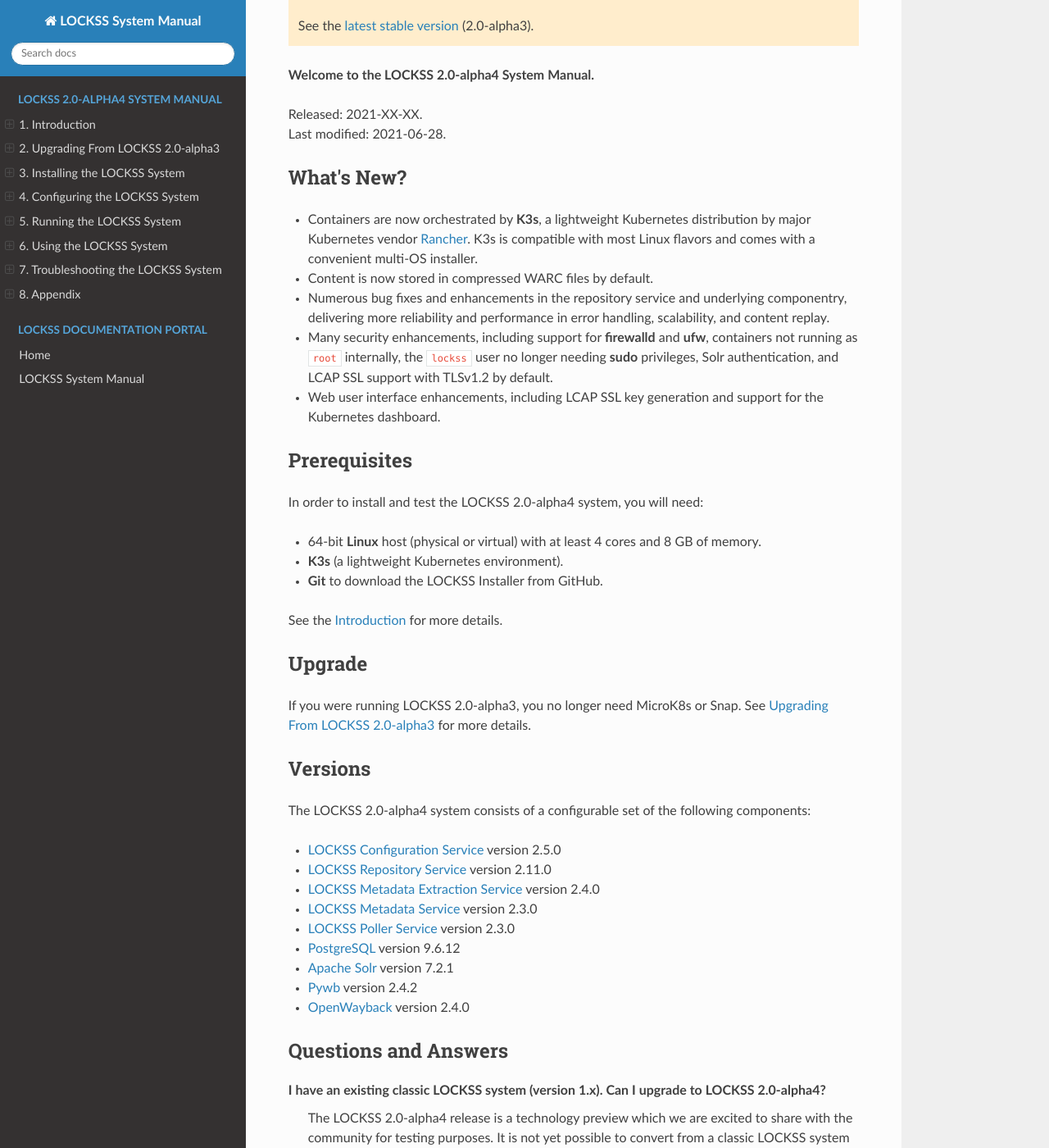
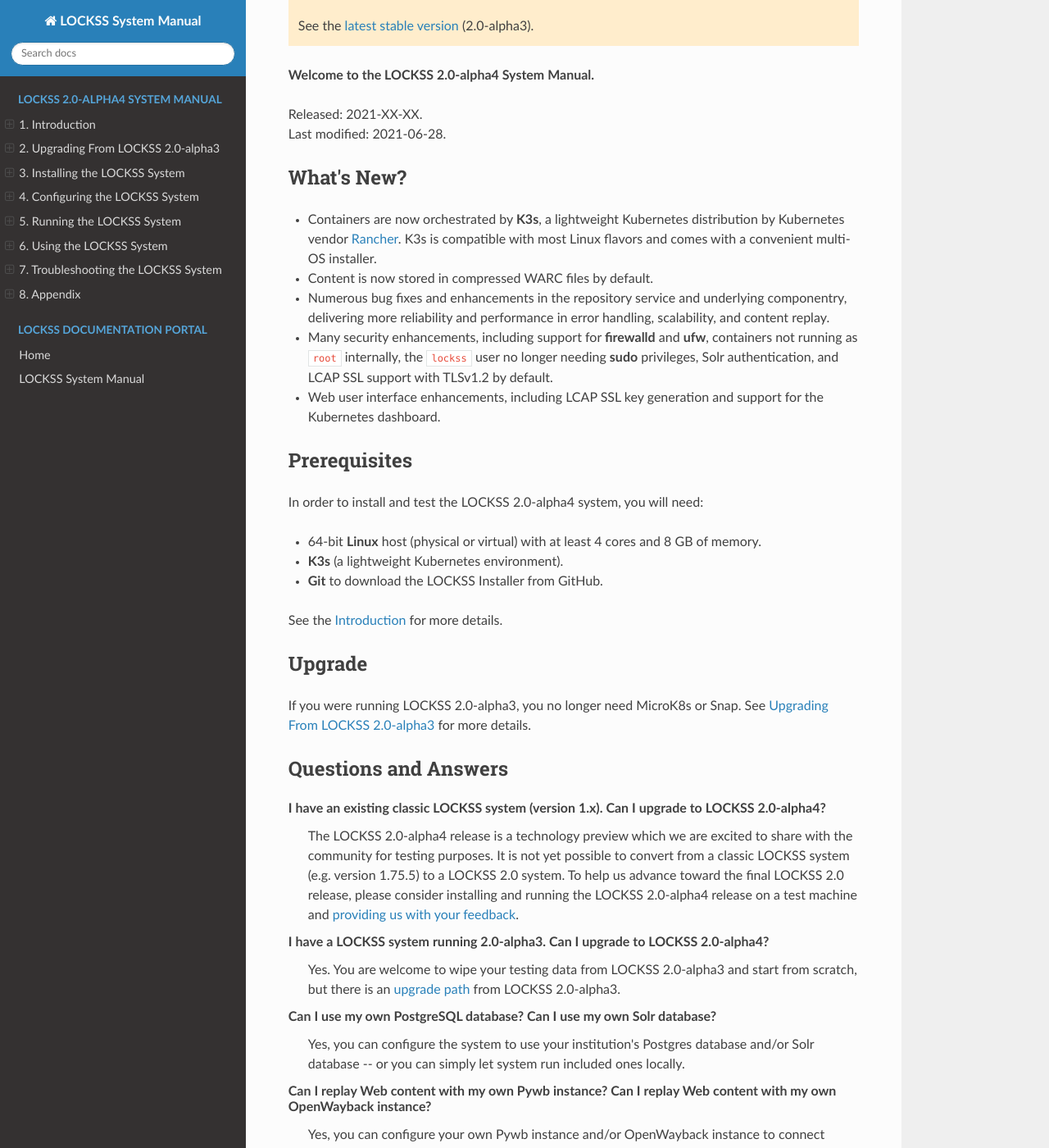
Before and after one commit to lockss/lockss-rtd-manual, a Sphinx documentation site: the page built from docs/index.rst, in a window 1280 px wide and 1400 px high, scrolled down 439 px. Shown: the whole window at 82% size. Built offline with Sphinx 7.4.7 and the Read the Docs theme 2.0.0, drawn with Linux system fonts in a browser that asks for light colours.

Commit message:
Move version list to appendix. Cosmetic.

```diff
--- a/docs/appendix/index.rst
+++ b/docs/appendix/index.rst
@@ -14,4 +14,5 @@ This appendix contains pages of additional information about the LOCKSS system.
    postgresql
    lcap-ssl
    ports
-   past
+   versions
+   past-versions
--- a/docs/index.rst
+++ b/docs/index.rst
@@ -25,11 +25,13 @@ LOCKSS 2.0-alpha4 System Manual
 
 .. only:: html
 
+   .. _release-notes:
+
    -----------
    What's New?
    -----------
 
-   *  Containers are now orchestrated by **K3s**, a lightweight Kubernetes distribution by major Kubernetes vendor `Rancher <https://rancher.com/>`_. K3s is compatible with most Linux flavors and comes with a convenient multi-OS installer.
+   *  Containers are now orchestrated by **K3s**, a lightweight Kubernetes distribution by Kubernetes vendor `Rancher <https://rancher.com/>`_. K3s is compatible with most Linux flavors and comes with a convenient multi-OS installer.
 
    *  Content is now stored in compressed WARC files by default.
 
@@ -58,30 +60,6 @@ LOCKSS 2.0-alpha4 System Manual
    -------
 
    If you were running LOCKSS 2.0-alpha3, you no longer need MicroK8s or Snap. See :doc:`upgrading/index` for more details.
-
-   --------
-   Versions
-   --------
-
-   The LOCKSS 2.0-alpha4 system consists of a configurable set of the following components:
-
-   *  `LOCKSS Configuration Service <https://github.com/lockss/laaws-configservice>`_ version 2.5.0
-
-   *  `LOCKSS Repository Service <https://github.com/lockss/laaws-repository-service>`_ version 2.11.0
-
-   *  `LOCKSS Metadata Extraction Service <https://github.com/lockss/laaws-metadataextractor>`_ version 2.4.0
-
-   *  `LOCKSS Metadata Service <https://github.com/lockss/laaws-metadataservice>`_ version 2.3.0
-
-   *  `LOCKSS Poller Service <https://github.com/lockss/laaws-poller>`_ version 2.3.0
-
-   *  `PostgreSQL <https://www.postgresql.org/>`_ version 9.6.12
-
-   *  `Apache Solr <https://lucene.apache.org/solr/>`_ version 7.2.1
-
-   *  `Pywb <https://github.com/webrecorder/pywb>`_ version 2.4.2
-
-   *  `OpenWayback <https://github.com/iipc/openwayback>`_ version 2.4.0
 
    ---------------------
    Questions and Answers
```
Also changed, not shown: docs/appendix/versions.rst (added, +23 -0 lines), docs/appendix/past-versions.rst (renamed from docs/appendix/past.rst).
